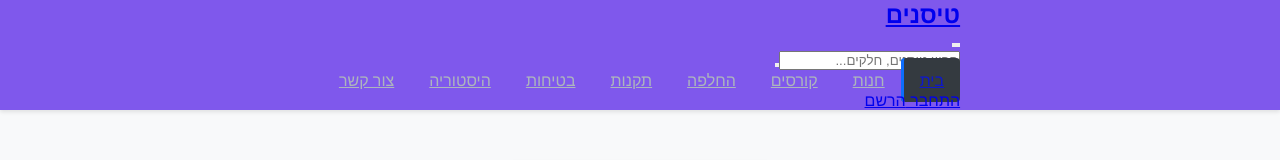
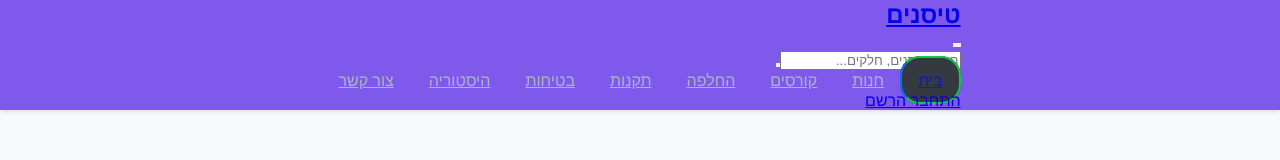
Before and after one commit to w0cker/tisanim-club, a React (Create React App) app in the folder front/: page /login in a window 1280 px wide. In both pictures the pointer is over the link "בית". Shown: the top 160 px of the page. Built offline with nearby package versions, Linux system fonts and the light colour scheme.

Commit message:
Update nav-link hover styles in Navbar.css
Change border radius and add border to nav-link hover state.

```diff
--- a/front/src/styles/Navbar.css
+++ b/front/src/styles/Navbar.css
@@ -21,7 +21,8 @@
 .nav-link:hover {
   color: #0e18cb !important;
   background-color: rgba(210, 137, 12, 0.1);
-  border-radius: 4px;
+  border-radius: 20px;
+   border: 2px solid #0ecb4d;
 }
 
 .nav-link.active {
```
